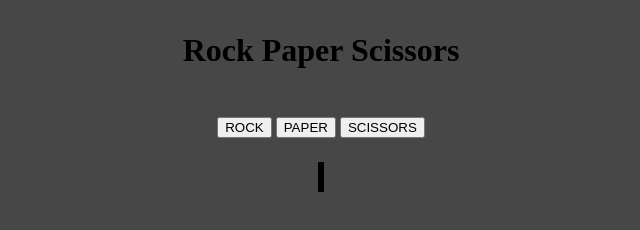
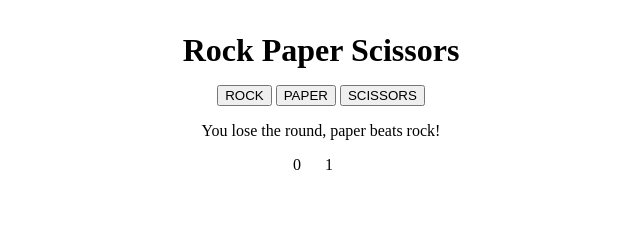
Before and after one commit to matthewpmi/RoShamBo, a plain HTML site: page index.html in a window 1280 px wide. Both pictures are taken after a click on the button "ROCK". Shown: the whole page, without its empty margins (319-959 px from the left). Drawn offline with Linux system fonts and the light colour scheme.

Commit message:
small changes

```diff
--- a/index.html
+++ b/index.html
@@ -13,6 +13,10 @@
       <button id="paper" type="button">PAPER</button>
       <button id="scissors" type="button">SCISSORS</button>
     </div>
-    <div id="scoreContainer"></div>
+    <div id="scoreBoard"></div>
+    <div id="scoreContainer">
+      <span id="playerScore">0</span>
+      <span id="compScore">0</span>
+    </div>
   </body>
 </html>
--- a/script.js
+++ b/script.js
@@ -21,22 +21,33 @@
       const rock = document.querySelector('#rock')
       const paper = document.querySelector('#paper')
       const scissors = document.querySelector('#scissors')
-      rock.addEventListener('click', () => console.log(playRound(computerPlay(), "rock")));
-      paper.addEventListener('click', () => console.log(playRound(computerPlay(), "paper")));
-      scissors.addEventListener('click', () => console.log(playRound(computerPlay(), "scissors")));
+      const pScore = document.querySelector('#playerScore')
+      const cScore = document.querySelector('#compScore')
+      const sBoard = document.querySelector('#scoreBoard')
+      rock.addEventListener('click', () => (playRound(computerPlay(), "rock")));
+      paper.addEventListener('click', () => (playRound(computerPlay(), "paper")));
+      scissors.addEventListener('click', () => (playRound(computerPlay(), "scissors")));
 
 
       function playRound(cSelection, pSelection) {
         if (pSelection == "rock" && cSelection == "scissors" || pSelection == "scissors" && cSelection == "paper" || pSelection == "paper" && cSelection == "rock") { //player win condition
           playerScore++;
-          return `You win the round, ${pSelection} beats ${cSelection}! ` + playerScore + '-' + compScore + '!';
+          pScore.textContent = playerScore;
+          sBoard.textContent = `You win the round, ${pSelection} beats ${cSelection}!`;
+          if (playerScore === 5){
+            sBoard.textContent = "You win the match!";
+          }
         }
         else if (pSelection == "rock" && cSelection == "paper" || pSelection == "scissors" && cSelection == "rock" || pSelection == "paper" && cSelection == "scissors") { //comp win condition
           compScore++;
-          return `You lose the round, ${cSelection} beats ${pSelection}! ` + playerScore + '-' + compScore + '!';
+          cScore.textContent = compScore;
+          sBoard.textContent = `You lose the round, ${cSelection} beats ${pSelection}!`;
+          if (compScore === 5){
+            sBoard.textContent = "You lose the match!";
+          }
         }
         else if (pSelection == "rock" && cSelection == "rock" || pSelection == "scissors" && cSelection == "scissors" || pSelection == "paper" && cSelection == "paper") { //draw condition
-          return "It's a draw! " + playerScore + '-' + compScore + '!';
+          sBoard.textContent = `It's a draw! The computer also selected ${cSelection}!`;
         }
         else {
           return "Give a proper response next time!"; //return on typo
--- a/styles.css
+++ b/styles.css
@@ -2,18 +2,31 @@ body {
     display: flex;
     align-content: center;
     flex-direction: column;
-    background-color: rgb(71, 71, 71);
+    /* background-color: rgb(71, 71, 71); */
 }
 h1 {
     margin:  24px auto;
+    margin-bottom: 16px;
     align-content: center;
 }
 .buttons {
-    margin: 24px auto;
+    margin: auto;
+    margin-bottom: 16px;
 }
 #scoreContainer {
-    border-style: solid;
+    /* border-style: solid; */
+    column-gap: 8px;
     display: flex;
     height: 24px;
     margin: auto;
 }
+#scoreContainer * {
+    /* border-style: solid; */
+    width: 24px;
+    height: 24px;
+    margin: auto;
+}
+#scoreBoard {
+    margin: auto;
+    margin-bottom: 16px;
+}
```
